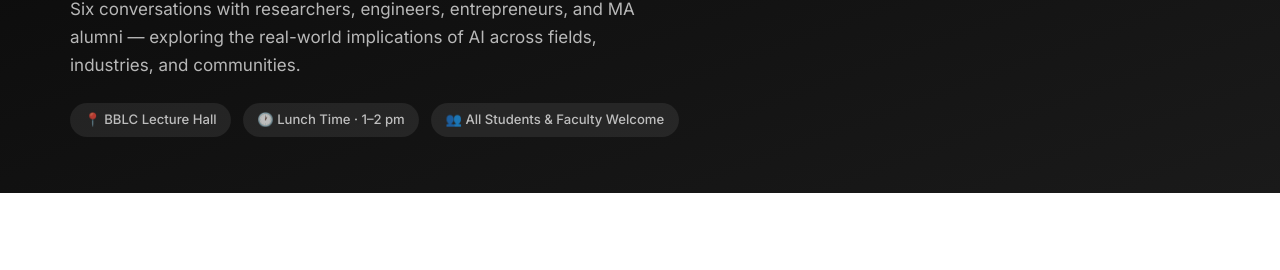
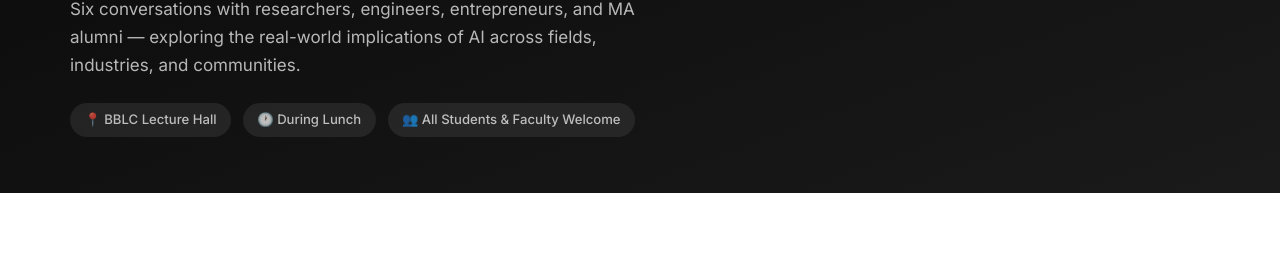
Before and after one commit to MarinAcademyAIStudentAdvisoryCommittee/SpeakerSeries, a plain HTML site: page speakers.html in a window 1280 px wide. Shown: the part 258-528 px from the top of the page. Drawn offline with Linux system fonts and the light colour scheme.

Commit message:
Update speakers.html

```diff
--- a/speakers.html
+++ b/speakers.html
@@ -44,7 +44,7 @@
       </p>
       <div style="display:flex; gap:.75rem; flex-wrap:wrap; margin-top:1.5rem;">
         <span style="background:rgba(255,255,255,.08); color:rgba(255,255,255,.7); padding:.4rem .9rem; border-radius:100px; font-size:.82rem; font-weight:500;">📍 BBLC Lecture Hall</span>
-        <span style="background:rgba(255,255,255,.08); color:rgba(255,255,255,.7); padding:.4rem .9rem; border-radius:100px; font-size:.82rem; font-weight:500;">🕐 Lunch Time · 1–2 pm</span>
+        <span style="background:rgba(255,255,255,.08); color:rgba(255,255,255,.7); padding:.4rem .9rem; border-radius:100px; font-size:.82rem; font-weight:500;">🕐 During Lunch </span>
         <span style="background:rgba(255,255,255,.08); color:rgba(255,255,255,.7); padding:.4rem .9rem; border-radius:100px; font-size:.82rem; font-weight:500;">👥 All Students &amp; Faculty Welcome</span>
       </div>
     </div>
```
